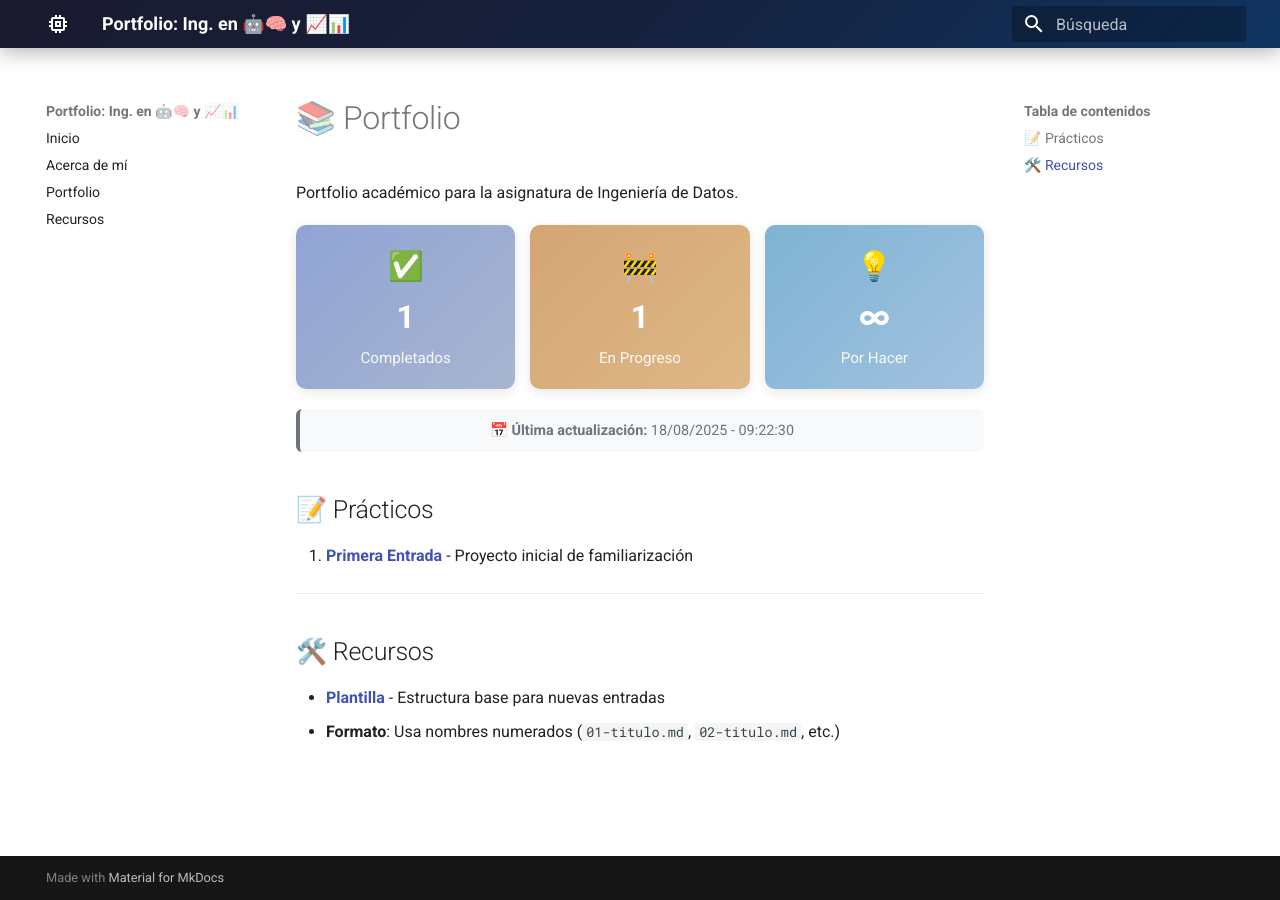
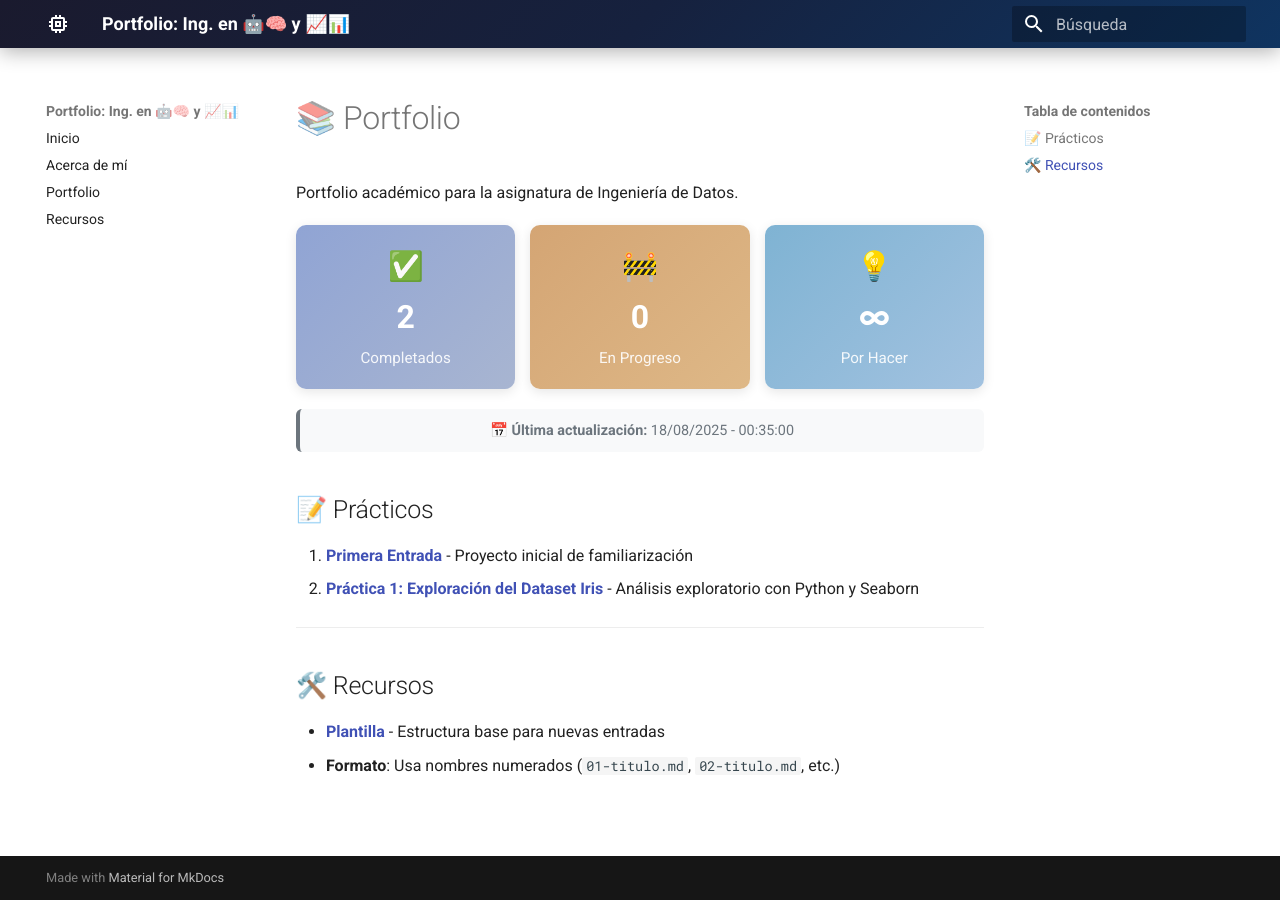
Before and after one commit to ValeRodMa/portafolio_ia_ucu, an MkDocs documentation site: the page built from docs/portfolio/index.md, in a window 1280 px wide. Built offline with MkDocs 1.6.1 and Material for MkDocs 9.7.7, drawn with Linux system fonts in a browser that asks for light colours.

Commit message:
Práctica 1: Exploración del Dataset Iris

```diff
--- a/docs/portfolio/index.md
+++ b/docs/portfolio/index.md
@@ -11,13 +11,13 @@ Portfolio académico para la asignatura de Ingeniería de Datos.
 
 <div style="text-align: center; padding: 18px; background: linear-gradient(135deg, #90a4d4 0%, #a8b5d1 100%); border-radius: 10px; color: white; box-shadow: 0 3px 12px rgba(0,0,0,0.1);">
   <div style="font-size: 1.8em; margin-bottom: 3px;">✅</div>
-  <div style="font-size: 2em; font-weight: bold; margin-bottom: 3px;">1</div> <!--CAMBIAR ACÁ LOS COMPLETADOS-->
+  <div style="font-size: 2em; font-weight: bold; margin-bottom: 3px;">2</div> <!--CAMBIAR ACÁ LOS COMPLETADOS-->
   <div style="font-size: 0.95em; opacity: 0.9;">Completados</div>
 </div>
 
 <div style="text-align: center; padding: 18px; background: linear-gradient(135deg, #d4a574 0%, #deb887 100%); border-radius: 10px; color: white; box-shadow: 0 3px 12px rgba(0,0,0,0.1);">
   <div style="font-size: 1.8em; margin-bottom: 3px;">🚧</div>
-  <div style="font-size: 2em; font-weight: bold; margin-bottom: 3px;">1</div> <!--CAMBIAR ACÁ LOS EN PROGRESO-->
+  <div style="font-size: 2em; font-weight: bold; margin-bottom: 3px;">0</div> <!--CAMBIAR ACÁ LOS EN PROGRESO-->
   <div style="font-size: 0.95em; opacity: 0.9;">En Progreso</div>
 </div>
 
@@ -31,13 +31,14 @@ Portfolio académico para la asignatura de Ingeniería de Datos.
 
 <div style="text-align: center; margin: 15px 0; padding: 10px; background: #f8f9fa; border-radius: 6px; border-left: 4px solid #6c757d;">
   <p style="margin: 0; font-size: 0.9em; color: #6c757d;">
-    📅 <strong>Última actualización:</strong> 18/08/2025 - 09:22:30<!--CAMBIAR ACÁ LA FECHA Y HORA DE ULTIMA ACTUALIZACIÓN-->
+    📅 <strong>Última actualización:</strong> 18/08/2025 - 00:35:00<!--CAMBIAR ACÁ LA FECHA Y HORA DE ULTIMA ACTUALIZACIÓN-->
   </p>
 </div>
 
 ## 📝 Prácticos
 
 1. **[Primera Entrada](01-primera-entrada.md)** - Proyecto inicial de familiarización
+2. **[Práctica 1: Exploración del Dataset Iris](02-practica-iris.md)** - Análisis exploratorio con Python y Seaborn
 
 ---
 
```
Also changed, not shown: docs/portfolio/02-practica-iris.md (added, +76 -0 lines).
